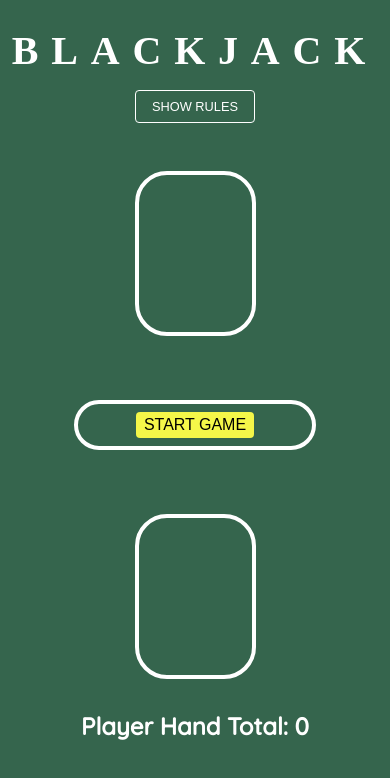
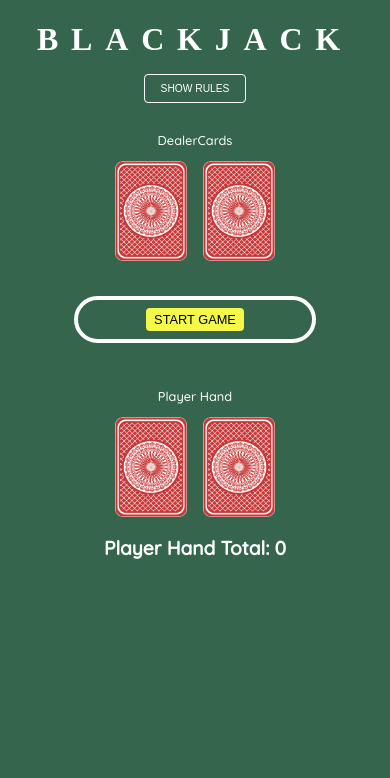
Before and after one commit to DKA1990/techreturners-casino, a React (Create React App) app in the folder client/: page / in a window 390 px wide. Shown: the top 778 px of the page. Built offline with nearby package versions, Linux system fonts and the light colour scheme; a web font is replaced by a local one.

Commit message:
Updated styling. Changes to tests to adjust for styling

```diff
--- a/client/src/App.css
+++ b/client/src/App.css
@@ -3,6 +3,10 @@
   --yellow: #F5F749;
   --title-text: 'Rye', cursive;
   --body-text: 'Quicksand', sans-serif;
+}
+
+.App {
+  font-size: 1rem;
 }
 
 body {
@@ -22,17 +26,9 @@ body {
   color: white;
 }
 
-.empty-card {
-  border: 0.25rem solid;
-  width: 113px;
-  height: 157px;
-  border-radius: 2rem;
-  margin: 2rem auto;
-}
-
 .main-title {
   font-family: var(--title-text);
-  font-size: 2.5rem;
+  font-size: 2.5em;
   text-transform: uppercase;
   letter-spacing: 0.8rem;
   color: white;
@@ -51,6 +47,7 @@ body {
 
 .card {
   height: 200px;
+  width: 143.95px;
   margin: 0 0.5rem
 }
 
@@ -65,6 +62,24 @@ body {
 
 .outcome {
   font-family: var(--title-text);
-  font-size: 4rem;
+  font-size: 4em;
   margin: 1rem 0 0 0;
 }
+
+@media screen and (max-width: 600px) {
+  .card {
+    width: 107.95px;
+    height: 150px;
+  }
+
+  .App {
+    font-size: 0.8rem;
+  }
+}
+
+@media screen and (max-width: 400px) {
+  .card {
+    width: 72px;
+    height: 100px;
+  }
+}
--- a/client/src/components/dealerHand.tsx
+++ b/client/src/components/dealerHand.tsx
@@ -6,8 +6,13 @@ export const DealerHand : React.FC = () => {
 
     return (
         <div>
-            {dealerCards.length < 1 && <div className="empty-card"></div>}
-            {dealerCards.length >= 1 && <p>DealerCards</p>}
+            <p>DealerCards</p>
+            {dealerCards.length < 1 &&
+                <>
+                    <img alt="face down card" src={require("../images/back_of_card.png")} className="card" />
+                    <img alt="face down card" src={require("../images/back_of_card.png")} className="card" />
+                </>
+            }
             {dealerCards.length === 1 && <img alt="dealer's card face down" src={require("../images/back_of_card.png")} className="card" />}
             {dealerCards.map((card, index) => (
                 <DisplayCard key={index} card={card} />
--- a/client/src/components/playerHand.tsx
+++ b/client/src/components/playerHand.tsx
@@ -16,8 +16,13 @@ const PlayerHand: React.FC = () => {
   const { cards } = useGame();
   return (
     <div>
-      {cards.length < 1 && <div className="empty-card"></div>}
-      {cards.length >= 1 && <p>Cards</p>}
+      <p>Player Hand</p>
+      {cards.length < 1 &&
+        <>
+          <img alt="face down card" src={require("../images/back_of_card.png")} className="card" />
+          <img alt="face down card" src={require("../images/back_of_card.png")} className="card" />
+        </>
+      }
       {cards.map((card) => (
         <DisplayCard key={card.value + card.suit} card={card} />
       ))}
--- a/client/src/styles/AppButton.css
+++ b/client/src/styles/AppButton.css
@@ -1,6 +1,6 @@
 
 .App-btn {
-    font-size: 1.2rem;
+    font-size: 1.2em;
     padding: 0.5rem 1rem;
     background-color: var(--yellow);
     color: black;
@@ -9,7 +9,8 @@
     cursor: pointer;
     transition: all 0.3s ease;
     text-transform: uppercase;
-    margin: 1rem;;
+    margin: 1rem;
+    min-width: 95px;
   }
 
   .App-btn:hover {
@@ -23,15 +24,23 @@
 
   @media screen and (max-width: 600px) {
     .App-btn {
-      font-size: 1rem;
+      font-size: 1em;
       padding: 0.25rem 0.5rem;
-      margin: 0.5rem
+      margin: 0.5rem;
+      min-width: 65px;
+    }
+
+    .secondary-btn {
+      font-size: 0.65em;
+      padding: 0.25rem 0.5rem;
+      margin: 0.5rem;
+      min-width: 65px;
     }
 }
 
 
 .secondary-button {
-  font-size: 0.8rem;
+  font-size: 0.8em;
   padding: 0.5rem 1rem;
   background-color: var(--green);
   color: white;
@@ -40,18 +49,11 @@
   cursor: pointer;
   transition: all 0.3s ease;
   text-transform: uppercase;
-  margin: 1rem;;
+  margin: 1rem;
+  min-width: 95px;
 }
 
 .secondary-button:hover {
   background-color: #fff;
   color: #000;
 }
-
-@media screen and (max-width: 600px) {
-  .App-btn {
-    font-size: 1rem;
-    padding: 0.25rem 0.5rem;
-    margin: 0.5rem
-  }
-}
```
Also changed, not shown: 2 other files (tests, documents, lock files or other folders).
